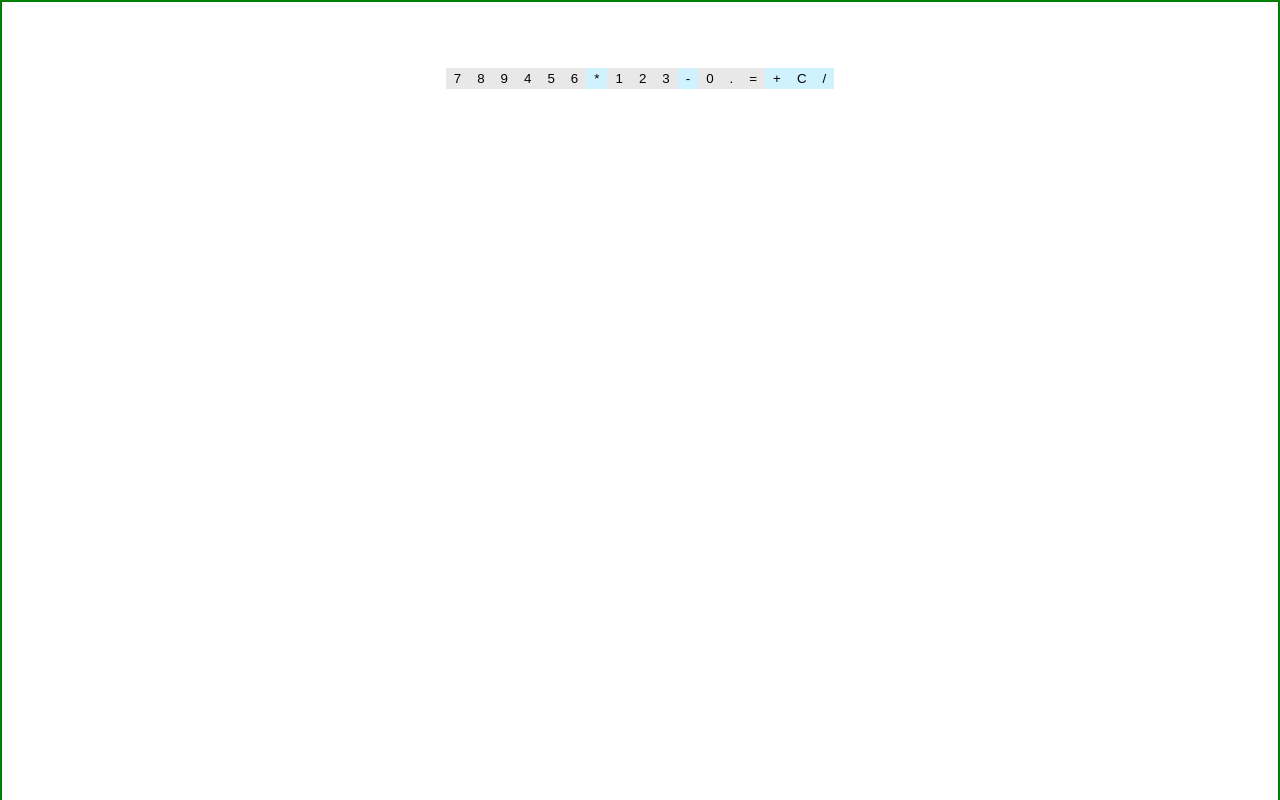
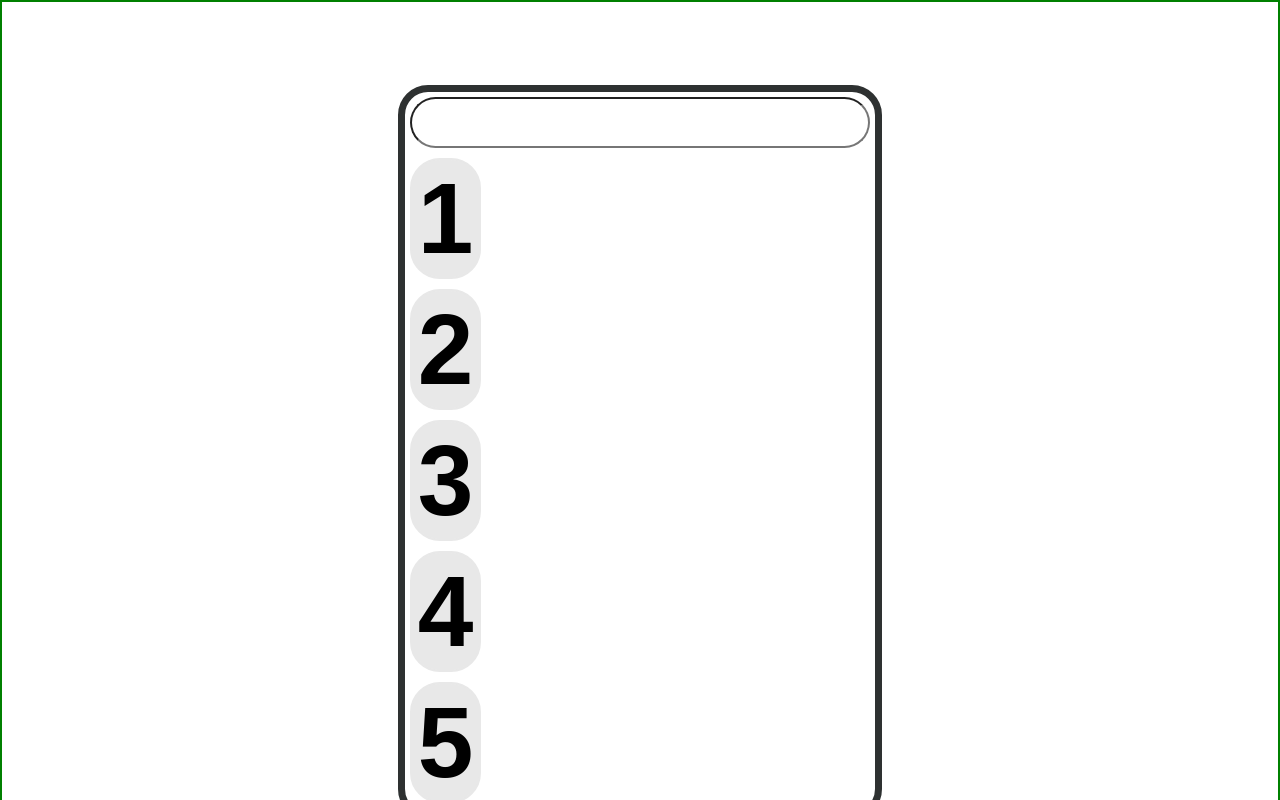
Before and after one commit to VadimSchmitz/react-calculator, a React (Create React App) app: page / in a window 1280 px wide. Built offline with nearby package versions, Linux system fonts and the light colour scheme.

Commit message:
css is trash

```diff
--- a/src/Components/Calculator.js
+++ b/src/Components/Calculator.js
@@ -22,7 +22,7 @@ export default function Calculator() {
   console.log(calculation)
 
   return (
-    <div>
+    <div className='calculator'>
       <CalculatorTotal total={calculation}/>
       <CalculatorKeyPad onClick={onClick} />
     </div>
--- a/src/Components/CalculatorKeyPad.js
+++ b/src/Components/CalculatorKeyPad.js
@@ -1,25 +1,31 @@
 import React from 'react'
+import "../index.css";
 
 export default function CalculatorKeyPad({onClick}) {
     return (
-        <div>
+        <div className='numbers'>
+
+
+
+            <button className="light-grey b1" name='1' onClick={e=>onClick(e.target.name)}>1</button>
+            <button className="light-grey b2" name='2' onClick={e=>onClick(e.target.name)}>2</button>
+            <button className="light-grey b3" name='3' onClick={e=>onClick(e.target.name)}>3</button>
+            <button className="light-grey b4" name='4' onClick={e=>onClick(e.target.name)}>4</button>
+            <button className="light-grey b5" name='5' onClick={e=>onClick(e.target.name)}>5</button>
+            <button className="light-grey b6" name='6' onClick={e=>onClick(e.target.name)}>6</button>
             <button className="light-grey b7" name='7' onClick={e=>onClick(e.target.name)}>7</button>
             <button className="light-grey b8" name='8' onClick={e=>onClick(e.target.name)}>8</button>
             <button className="light-grey b9" name='9' onClick={e=>onClick(e.target.name)}>9</button>
-        <button className="light-grey b4" name='4' onClick={e=>onClick(e.target.name)}>4</button>
-        <button className="light-grey b5" name='5' onClick={e=>onClick(e.target.name)}>5</button>
-        <button className="light-grey b6" name='6' onClick={e=>onClick(e.target.name)}>6</button>
+            <button className="light-grey b0" name='0' onClick={e=>onClick(e.target.name)}>0</button>
             <button className="light-blue bx" name='*' onClick={e=>onClick(e.target.name)}>*</button>
-        <button className="light-grey b1" name='1' onClick={e=>onClick(e.target.name)}>1</button>
-        <button className="light-grey b2" name='2' onClick={e=>onClick(e.target.name)}>2</button>
-        <button className="light-grey b3" name='3' onClick={e=>onClick(e.target.name)}>3</button>
             <button className="light-blue b-" name='-' onClick={e=>onClick(e.target.name)}>-</button>
-        <button className="light-grey b0" name='0' onClick={e=>onClick(e.target.name)}>0</button>
-        <button className="light-grey bdot" name='.' onClick={e=>onClick(e.target.name)}>.</button>
             <button className="light-grey beq" name='=' onClick={e=>onClick(e.target.name)}>=</button>
             <button className="light-blue bpl" name='+' onClick={e=>onClick(e.target.name)}>+</button>
             <button className="light-blue bc" name='C' onClick={e=>onClick(e.target.name)}>C</button>
             <button className="light-blue bdiv" name='/' onClick={e=>onClick(e.target.name)}>/</button>
+            <button className="light-grey bdot" name='.' onClick={e=>onClick(e.target.name)}>.</button>
+
+
         </div>
     )
 }
--- a/src/Components/CalculatorTotal.js
+++ b/src/Components/CalculatorTotal.js
@@ -2,8 +2,6 @@ import React from "react";
 
 export default function CalculatorTotal({ total }) {
   return (
-    <div>
-      <p>{total}</p>
-    </div>
+      <input className='calculator-input' value={total} readOnly></input>
   );
 }
--- a/src/index.css
+++ b/src/index.css
@@ -3,8 +3,6 @@ html, body, #root, .App {
   overflow: hidden;
   margin:0px
 }
-
-
 
 .light-grey {
   border: solid 2px rgba(232, 232, 232, 1);
@@ -50,7 +48,7 @@ html, body, #root, .App {
   color: rgb(0, 0, 0);
 }
 
-.calculator button, .calculator-input {
+button, .calculator-input {
   color: rgb(0, 0, 0);
   border-radius: 30px;
   font-family: Arial, Helvetica, sans-serif;
@@ -75,50 +73,77 @@ html, body, #root, .App {
 .calculator {
   min-width: 440px;
   min-height: 700px;
-
+  border: solid 10px purple;
   height: 90%;
   width: 40%;
   border: solid 7px rgba(46, 49, 49, 1);
   border-radius: 30px;
-
   margin: auto;
   display: grid;
   grid-template-rows: repeat(5, 1fr);
   grid-template-columns: repeat(5, 1fr);
+  grid-template-areas:
+    "i i i i i"
+    "seven eight nine divide clear"
+    "four five six multiply clear"
+    "one two three minus clear"
+    "zero dot equals plus clear";
+}
 
 
-
-  grid-template-areas:
-    "i i i i i"
-    "7 8 9 bdiv c"
-    "4 5 6 x c"
-    "1 2 3 min c"
-    "0 dot eq pl c";
-}
-
-.calculator .calculator-input {
+.calculator-input {
   grid-area: i;
 }
-.calculator .bdot {
+.b1{
+  grid-area: one;
+}
+.calculator numbers .b2{
+  grid-area: two;
+}
+.calculator numbers .b3{
+  grid-area: three;
+}
+.calculator numbers .b4{
+  grid-area: four;
+}
+.calculator numbers .b5{
+  grid-area: five;
+}
+.calculator numbers .b6{
+  grid-area: six;
+}
+.calculator numbers .b7{
+  grid-area: seven;
+}
+.calculator numbers .b8{
+  grid-area: eight;
+}
+.calculator numbers .b9{
+  grid-area: nine;
+}
+.calculator numbers .b0{
+  grid-area: zero;
+}
+.calculator numbers .bx{
+  grid-area: multiply;
+}
+.calculator numbers .b-{
+  grid-area: minus;
+}
+.calculator numbers .beq{
+  grid-area: equals;
+}
+.calculator numbers .bpl{
+  grid-area: plus;
+}
+.calculator numbers .bc{
+  grid-area: clear;
+}
+.calculator numbers .bdiv{
+  grid-area: divide;
+}
+.calculator numbers .bdot{
   grid-area: dot;
-}
-.calculator .bdiv {
-  grid-area: bdiv;
-}
-.calculator .bx {
-  grid-area: x;
-}
-.calculator .b- {
-  grid-area: min;
-}
-.calculator .beq {
-  grid-area: eq;
-}
-.calculator .bc {
-  grid-area: c;
-}
-.calculator .bpl {
-  grid-area: pl;
 }
 
 
```
Lines whose indentation alone changed are shown as unchanged.
